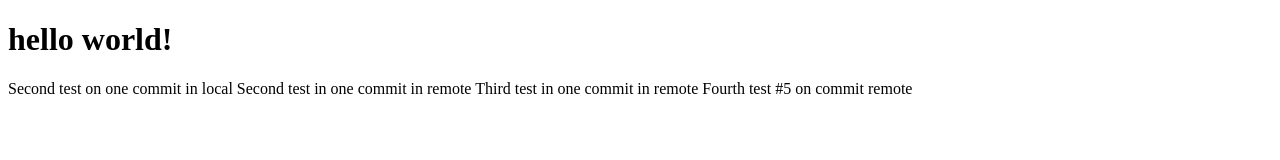
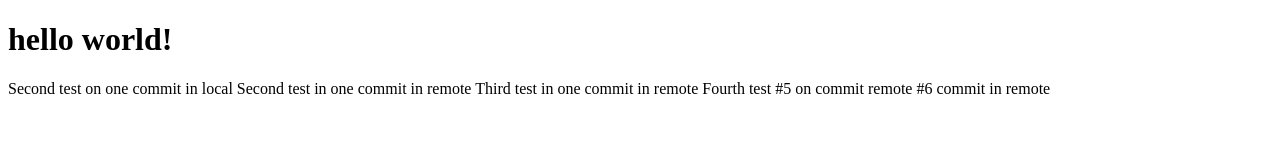
Before and after one commit to quendp/lessons, a plain HTML site: page SampleFileToBePulled.html in a window 1280 px wide. Drawn offline with Linux system fonts and the light colour scheme.

Commit message:
Update SampleFileToBePulled.html

```diff
--- a/SampleFileToBePulled.html
+++ b/SampleFileToBePulled.html
@@ -16,6 +16,7 @@
         Third test in one commit in remote
         Fourth test
         #5 on commit remote
+        #6 commit in remote
     </p>
 </body>
 </html>
```
